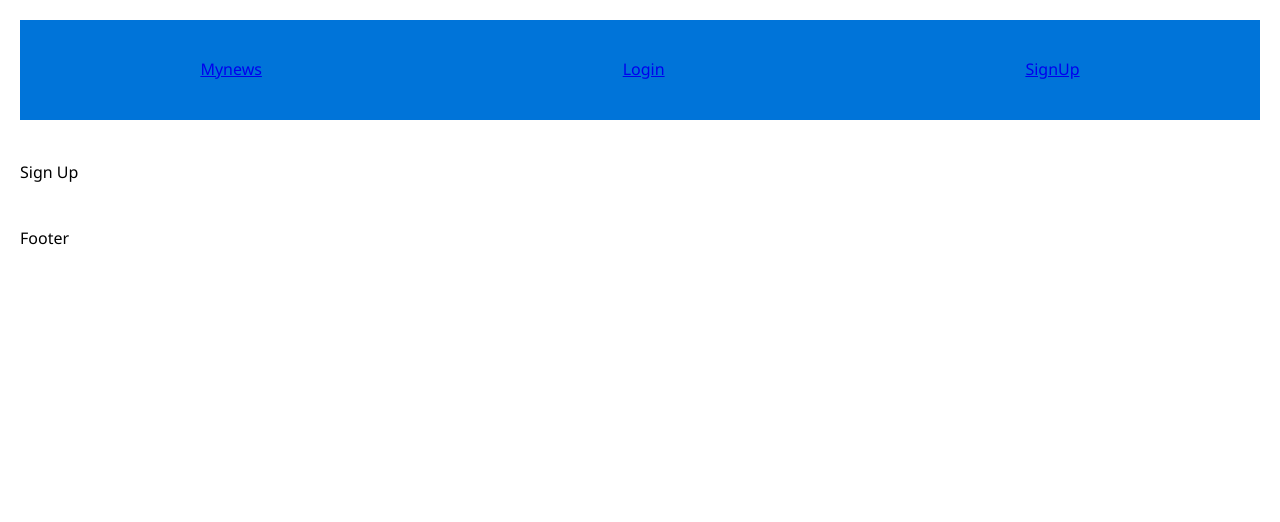
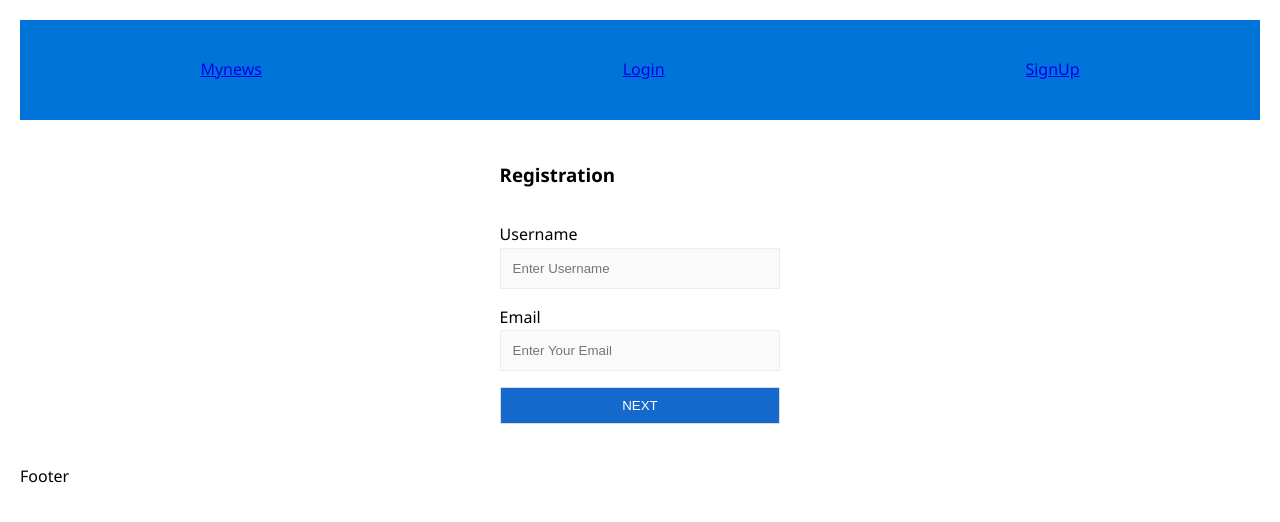
Before and after one commit to DimosMitel/mynews, a React (Create React App) app: page /signup in a window 1280 px wide. Shown: the top 522 px of the page. Built offline with nearby package versions, Linux system fonts and the light colour scheme.

Commit message:
Add Registration form (Step1) for Sign Up page

```diff
--- a/src/features/SignUp/SignUp.js
+++ b/src/features/SignUp/SignUp.js
@@ -1,11 +1,105 @@
-import React from 'react';
+import React, { useState } from 'react';
+import Step1 from './Step1';
 import './SignUp.css';
 
 
-const SignUp = () => {
-  return (
-    <div>Sign Up</div>
-  )
+const SignUp = (props) => {
+  const [form, setValues] = useState({
+    currentStep: 1, // Default is Step 1
+    username: '',
+    email: '',
+    password: '',
+   })
+
+
+    // Use the submitted data to set the state
+   const handleChange = (event) => {
+      const {name, value} = event.target
+
+
+       setValues(prevState => ({
+        ...prevState,
+        [name]: value
+    }))
+
+
+    }
+
+    const _next = () => {
+      let curStep = form.currentStep
+
+      setValues(prevState => ({
+        ...prevState,
+        currentStep: curStep
+    }))
+    }
+
+    const _prev = () => {
+      let curStep = form.currentStep
+
+      setValues(prevState => ({
+        ...prevState,
+        currentStep: curStep
+    }))
+    }
+
+  /*
+  * the functions for our button
+  */
+  const previousButton = () => {
+    let currentStep = form.currentStep;
+    if(currentStep !==1){
+      return (
+        <button
+          type="button" className="form-button" onClick={_prev}>
+        Previous
+        </button>
+      )
+    }
+    return null;
+  }
+
+  const nextButton = () => {
+    let currentStep = form.currentStep;
+    if(currentStep <2){
+      return (
+        <button
+          type="button" className="form-button" onClick={_next}>
+        Next
+        </button>
+      )
+    }
+    return null;
+  }
+
+
+    // Render UI will go here...
+
+    return (
+
+        <>
+        {/* to <> einai React.fragment */}
+
+
+        <div className="wrap">
+        <form>
+        <div className="form-header">
+          <h3 data-testid="registration">Registration</h3>
+        </div>
+
+          <Step1
+            currentStep={form.currentStep}
+            handleChange={handleChange}
+            email={form.email}
+            username={form.username}
+          />
+          {previousButton()}
+          {nextButton()}
+        </form>
+        </div>
+        </>
+
+    )
 }
 
 export default SignUp
--- /dev/null
+++ b/src/features/SignUp/Step1.js
@@ -0,0 +1,45 @@
+import React from 'react';
+
+
+const Step1 = (props) => {
+
+
+    if (props.currentStep !== 1) { // Prop: The current step
+        return null
+      }
+      // The markup for the Step 1 UI
+      return(
+        <div>
+        <div className="form-group">
+          <label htmlFor="username">Username
+          <input
+            className="form-input"
+            id="username"
+            name="username"
+            type="text"
+            placeholder="Enter Username"
+            value={props.username} // Prop: The username input data
+            onChange={props.handleChange} // Prop: Puts data into state
+          />
+          </label>
+
+          </div>
+          <div className="form-group">
+          <label htmlFor="email">Email
+          <input
+            className="form-input"
+            id="email"
+            name="email"
+            type="text"
+            placeholder="Enter Your Email"
+            value={props.email} // Prop: The username input data
+            onChange={props.handleChange} // Prop: Puts data into state
+          />
+          </label>
+          </div>
+          </div>
+
+      )
+}
+
+export default Step1
```
